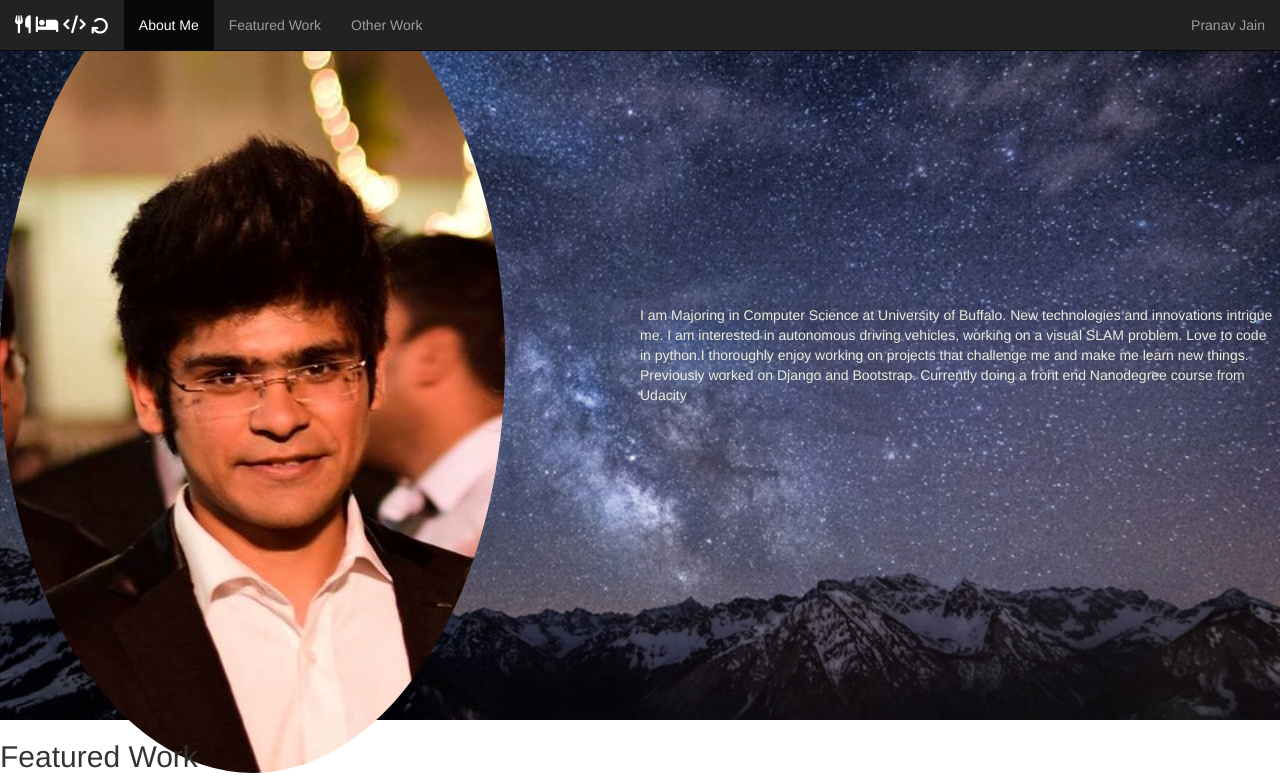
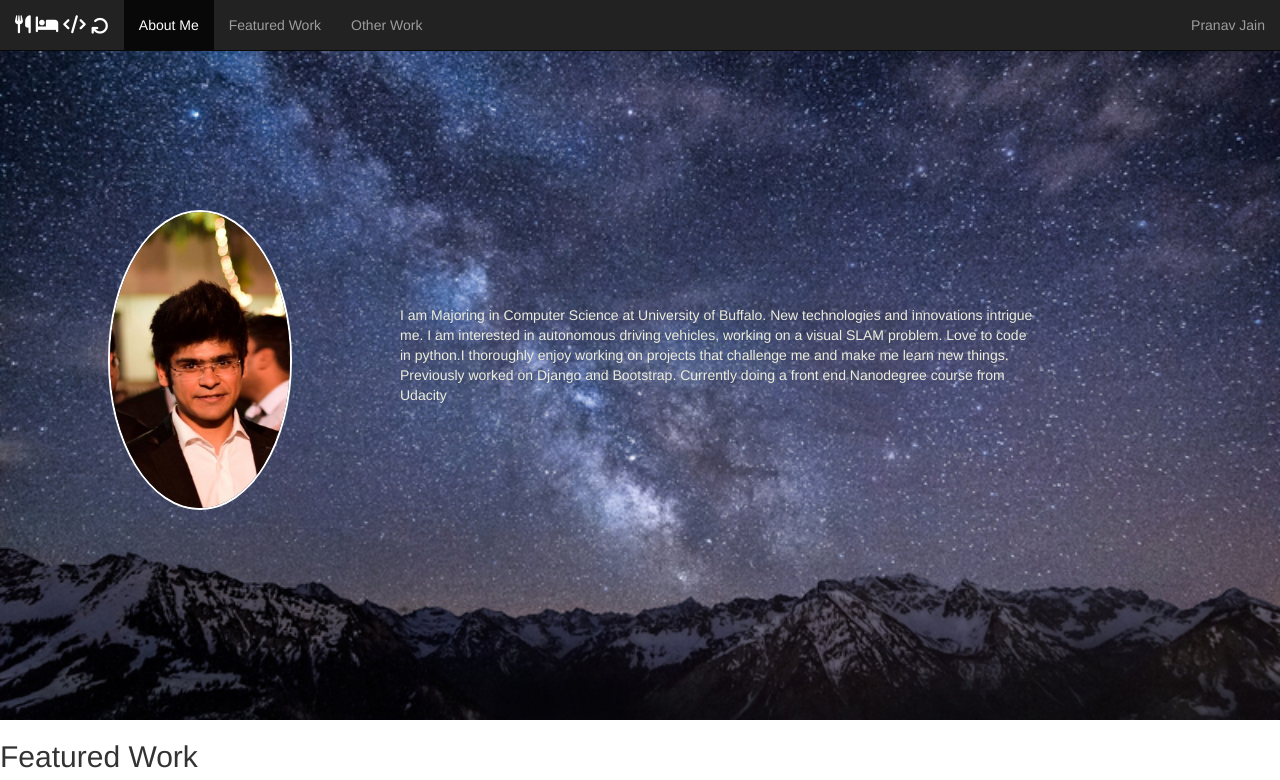
Before and after one commit to pranav9056/portfolio, a website: page index.html in a window 1280 px wide. Shown: the top 780 px of the page. Drawn offline with nearby package versions, Linux system fonts and the light colour scheme; grey boxes are pictures that could not be loaded.

Commit message:
fix: image dimensions

```diff
--- a/css-min/concat/min_concat.css
+++ b/css-min/concat/min_concat.css
@@ -1 +1 @@
-.content{display:flex;flex-wrap:wrap}.about-me{background-image:image-set(url("../../img/resize/back-800_medium_1x.jpg") 1x,url("../../img/resize/back-1600_large_2x.jpg") 2x);background-image:-webkit-image-set(url("../../img/resize/back-800_medium_1x.jpg") 1x,url("../../img/resize/back-1600_large_2x.jpg") 2x);background-image:url(../../img/resize/back-800_medium_1x.jpg);background-size:cover;align-items:center;width:100%;height:90vh;display:flex}.bio p{color:#eceddc;text-align:center;text-align:left}.my-img{border-radius:50%}.img{width:50%}img{max-width:100%}.bio{width:50%}.featured-work-content{display:flex}.other-work-content{display:flex}.p{display:block}
+.content{display:flex;flex-wrap:wrap}.about-me{background-image:image-set(url("../../img/resize/back-800_medium_1x.jpg") 1x,url("../../img/resize/back-1600_large_2x.jpg") 2x);background-image:-webkit-image-set(url("../../img/resize/back-800_medium_1x.jpg") 1x,url("../../img/resize/back-1600_large_2x.jpg") 2x);background-image:url(../../img/resize/back-800_medium_1x.jpg);background-size:cover;align-items:center;width:100%;height:90vh;display:flex}.bio p{color:#eceddc;text-align:center;text-align:left}.my-img{display:block;margin:0 auto;height:100%;width:auto;border:2px solid #fff;-webkit-border-radius:50%;-moz-border-radius:50%;border-radius:50%}.img{width:50%;width:400px;height:300px;position:relative}img{max-width:100%}.bio{width:50%}.featured-work-content{display:flex}.other-work-content{display:flex}.p{display:block}
--- a/css/main.css
+++ b/css/main.css
@@ -19,10 +19,20 @@
 
 }
 .my-img{
+  display: block;
+  margin: 0 auto;
+  height: 100%;
+  width: auto;
+  border: 2px solid white;
+  -webkit-border-radius: 50%;
+  -moz-border-radius: 50%;
   border-radius: 50%;
-}
+ }
 .img{
   width: 50%;
+  width: 400px;
+  height: 300px;
+  position: relative;
 
 }
 img{
```
Also changed, not shown: css-min/main.min.css.
